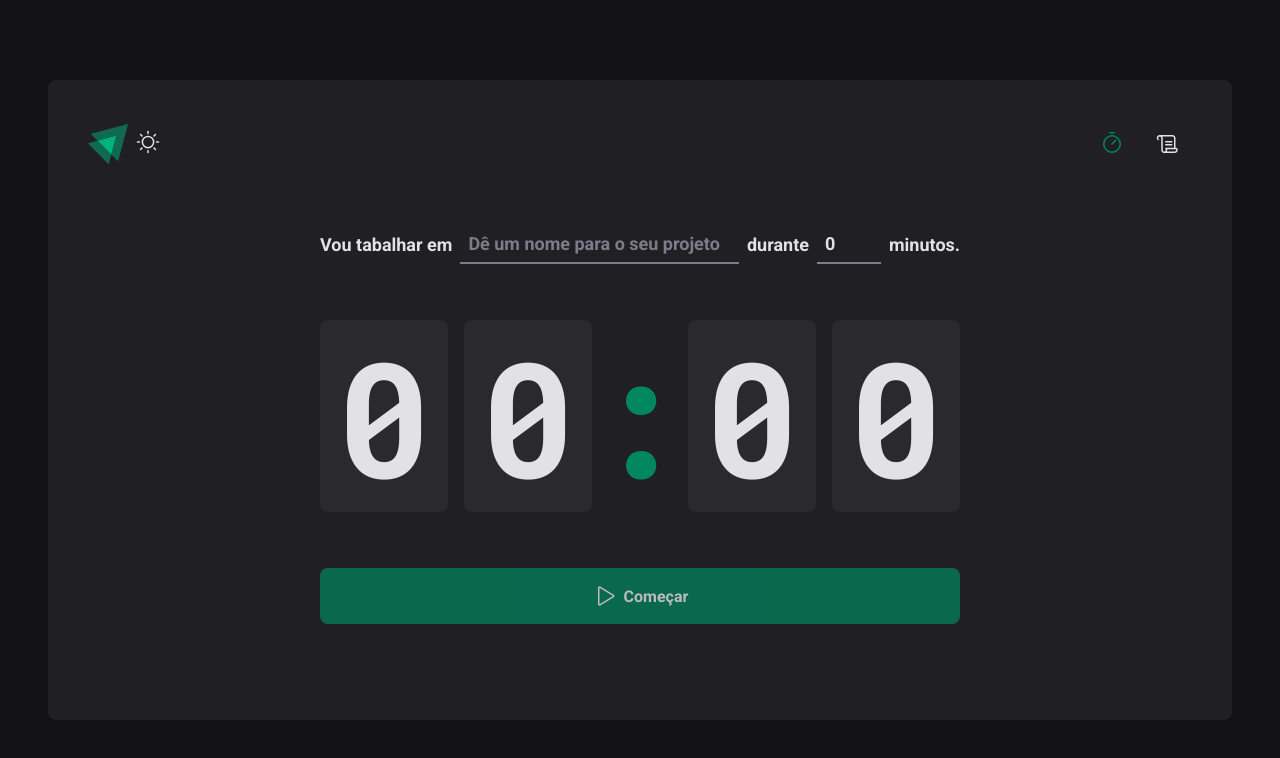
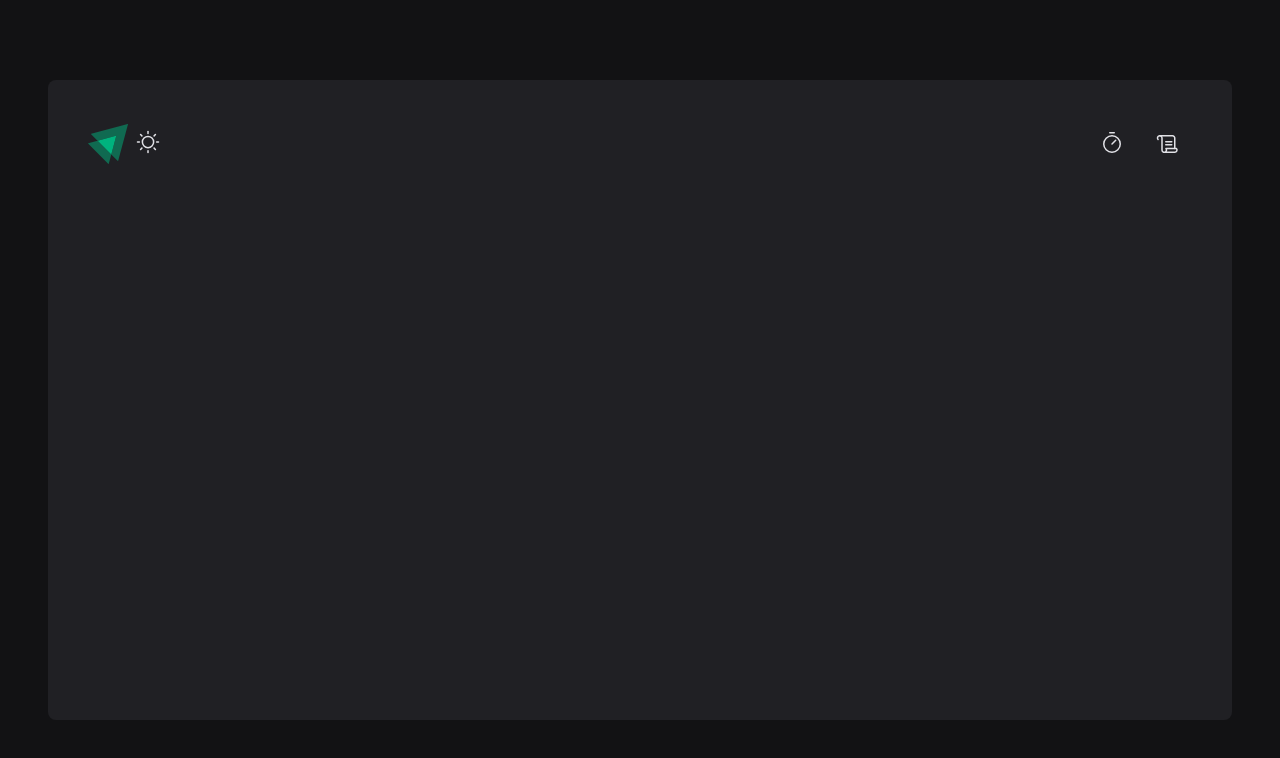
Before and after one commit to tuliooov/02-ignite-timer, a React (Vite) app: page / in a window 1280 px wide. Shown: the top 758 px of the page. Built offline with nearby package versions, Linux system fonts and the light colour scheme.

Commit message:
cchange vite config

```diff
--- a/src/Router.tsx
+++ b/src/Router.tsx
@@ -8,8 +8,8 @@
   return (
     <Routes>
       <Route path="/" element={<DefaultLayout />}>
-        <Route path="/" element={<Home />} />
-        <Route path="/history" element={<History />} />
+        <Route path="/02-ignite-timer" element={<Home />}></Route>
+        <Route path="/02-ignite-timer/history" element={<History />} />
       </Route>
     </Routes>
   )
--- a/src/components/Header/index.tsx
+++ b/src/components/Header/index.tsx
@@ -26,10 +26,10 @@
       </div>
 
       <nav>
-        <NavLink to="/" title="Timer">
+        <NavLink to="/02-ignite-timer" title="Timer">
           <Timer size={24} />
         </NavLink>
-        <NavLink to="/history" title="Histórico">
+        <NavLink to="/02-ignite-timer/history" title="Histórico">
           <Scroll size={24} />
         </NavLink>
       </nav>
--- a/tsconfig.json
+++ b/tsconfig.json
@@ -14,7 +14,7 @@
     "resolveJsonModule": true,
     "isolatedModules": true,
     "noEmit": true,
-    "jsx": "react-jsx"
+    "jsx": "react-jsx",
   },
   "include": ["src"],
   "references": [{ "path": "./tsconfig.node.json" }]
--- a/vite.config.ts
+++ b/vite.config.ts
@@ -5,8 +5,4 @@
 export default defineConfig({
   plugins: [react()],
   base: '/02-ignite-timer',
-  // server: {
-  //   port: 3000,
-  //   host: true
-  // }
 })
```
